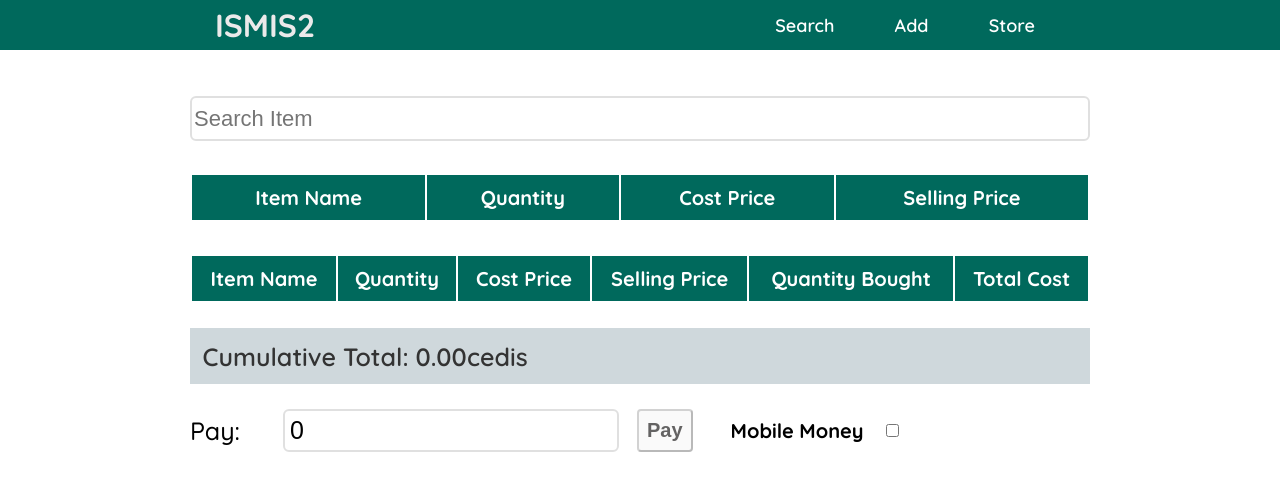
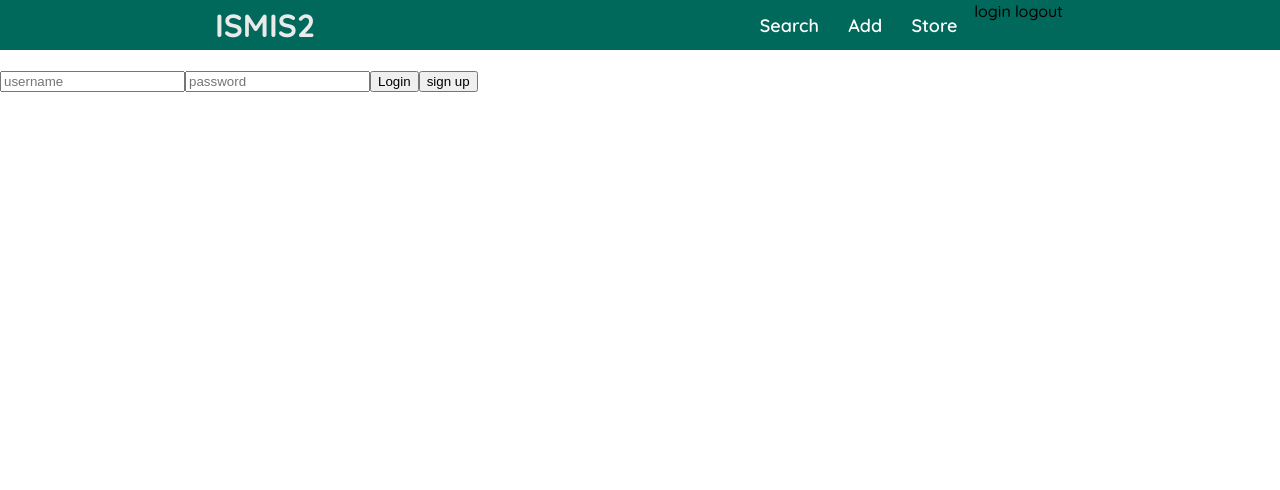
Before and after one commit to spydaspider/ISMIS, a React (Create React App) app: page / in a window 1280 px wide. Shown: the top 490 px of the page. Built offline with nearby package versions, Linux system fonts and the light colour scheme; data requests are answered from the project's data file.

Commit message:
Add login and create account

```diff
--- a/src/App.js
+++ b/src/App.js
@@ -1,13 +1,39 @@
 import HomePage from './HomePage';
 import useFetch from './useFetch';
-import { useState } from 'react';
+import CreateAccount from './createAccount.js';
+import { useState,useEffect } from 'react';
 import { useHistory } from 'react-router-dom';
+import Store from './helpers/storage';
+import Login from './login.js';
 import { BrowserRouter as Router,Route,Switch} from 'react-router-dom';
 import Navigation from './nav';
 import AddToStore from './add';
 import ItemList from './itemList';
 function App() {
+  const [loggedIn,setLoggedIn] = useState(false);
+
   const {data: items, isPending: isLoading, error} = useFetch('http://localhost:8000/items');
+  let log = Store.getLocalStorage('log');
+
+    const useLogin =()=>{
+      useEffect(()=>{
+      if(log.logged === false || (localStorage.getItem('log') === null))
+      {
+
+        setLoggedIn(false);
+      }
+      else
+      {
+
+         setLoggedIn(true);
+      }
+    },[])
+    }
+    useLogin();
+
+
+
+
 
   return (
     <Router>
@@ -16,15 +42,23 @@ function App() {
     <div className = "content">
         <Switch>
           <Route exact path = "/">
-            <HomePage />
+            <Login />
+
+          </Route>
+          <Route path = "/signup">
+
+            <CreateAccount />
+          </Route>
+          <Route path = "/search">
+            {loggedIn && <HomePage />}
             </Route>
             <Route path = "/add">
-              <AddToStore />
+              {loggedIn && <AddToStore />}
 
             </Route>
             <Route path = "/store">
 
-              {items && <ItemList items = {items} title = "All Items In the Store"/>}
+         {items && <ItemList items = {items} title = "All Items In the Store"/>}
             </Route>
         </Switch>
     </div>
--- /dev/null
+++ b/src/helpers/createLog.js
@@ -0,0 +1,6 @@
+export default class CreateLog{
+    constructor(logged)
+    {
+        this.logged = logged;
+    }
+}
--- a/src/login.js
+++ b/src/login.js
@@ -1,19 +1,37 @@
 import useFetch from './useFetch';
 import { useState } from 'react';
 import { useHistory } from 'react-router-dom';
+import CreateLog from './helpers/createLog';
 import { BrowserRouter as Router,Route,Switch} from 'react-router-dom';
+import Store from './helpers/storage';
 const Login = () =>{
   const history = useHistory();
   const [userExists,setUserExists] = useState(true);
   const [username,setUsername] = useState('');
   const [password,setPassword] = useState('');
+  const [logged,setLogged] = useState('false');
   const {data: users, isPending: isLoading, error} = useFetch('http://localhost:8000/users');
   const handleSignup =()=>{
      history.push("/signup");
   }
   const handleSubmit = e =>{
+   e.preventDefault();
+
        let count = 0;
-       e.preventDefault();
+       let log = Store.getLocalStorage('log');
+        if(log.logged === true)
+       {
+         setLogged(true);
+         setUserExists(false);
+         console.log("logged is true");
+       }
+       else
+       {
+         setLogged(false);
+         setUserExists(false);
+         console.log("Logged is false");
+
+       }
        users.forEach((user)=>{
         if(user.username === username && user.password === password)
         {
@@ -21,14 +39,18 @@ const Login = () =>{
            count += 1;
         }
        })
-       console.log(count);
+
        if(count === 0)
        {
            setUserExists(false);
        }
  else
  {
-     history.push("/home");
+   const log = new CreateLog(true);
+
+     Store.addLocalStorage('log',log);
+     history.push("/search");
+     window.location.reload();
  }
   }
    return (
--- a/src/nav.js
+++ b/src/nav.js
@@ -1,12 +1,36 @@
 import { Link } from 'react-router-dom';
+import Store from './helpers/storage';
+import { useHistory } from 'react-router-dom';
 const Navigation = () =>{
+     const history = useHistory();
+
+    const handleLogin=()=>{
+        let log = Store.getLocalStorage('log');
+        if(log.logged === 'true')
+        {
+
+        }
+        else
+        {
+
+       history.push('/');
+        }
+    }
+    const handleLogout =()=>{
+        let logData = Store.getLocalStorage('log');
+        logData.logged = false;
+        localStorage.setItem('log',JSON.stringify(logData));
+        window.location.reload();
+    }
    return(
     <div className = "nav-bar">
         <h1>ISMIS2</h1>
         <div className = "links">
-        <Link to = "/">Search</Link>
+        <Link to = "/search">Search</Link>
         <Link to = "/add">Add</Link>
         <Link to = "/store">Store</Link>
+        <span onClick = {handleLogin} className = "login-style">login</span>
+        <span onClick = {handleLogout} className = "logout-style">logout</span>
         </div>
 
     </div>
```
